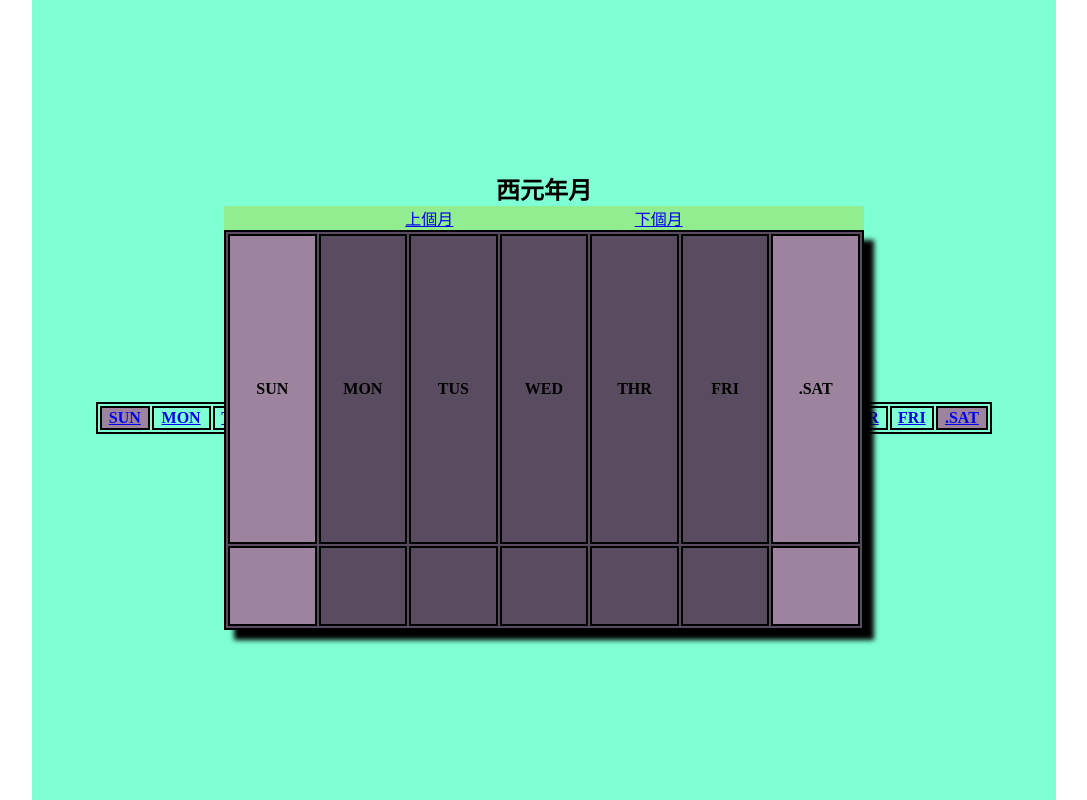
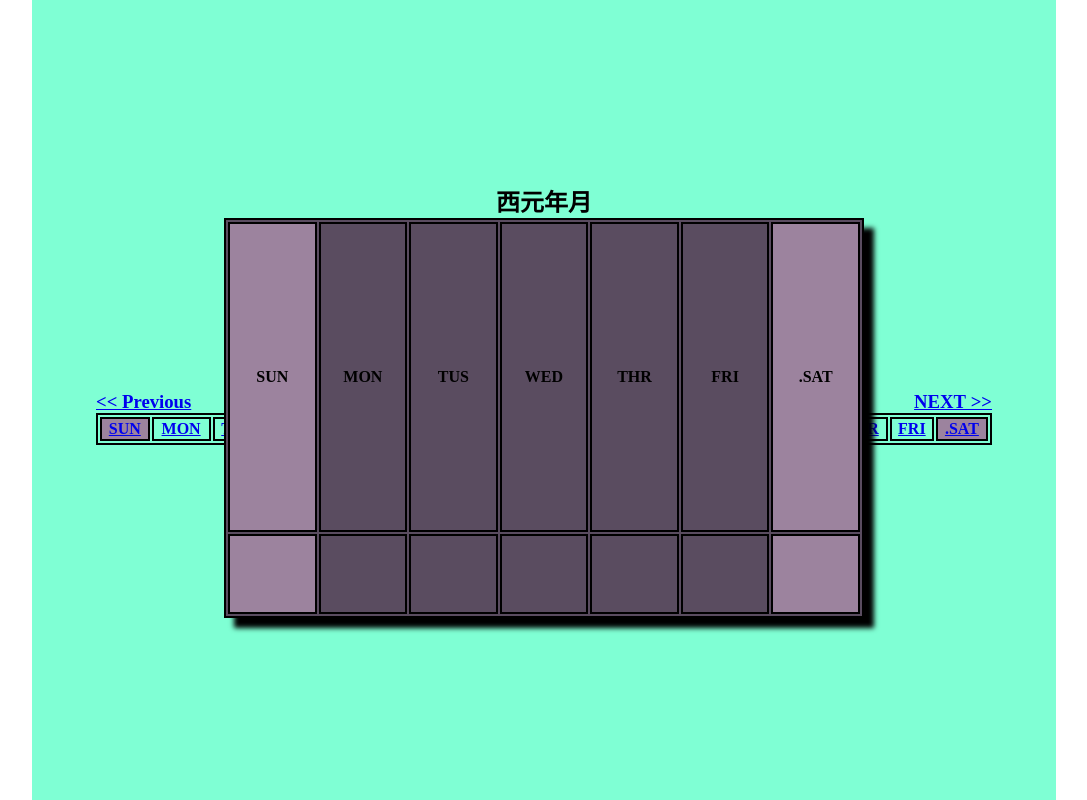
Before and after one commit to HannaWang003/Program_Hanna, a PHP site: page /calendar.php?r=1 in a window 1280 px wide. Shown: the whole page, without its empty margins (96-1183 px from the left). Run offline with PHP 8.4, Linux system fonts and the light colour scheme; data that the repository does not hold is empty.

Commit message:
修改為div版面_step 1(102-104)

```diff
--- a/P20231027_01/hw_02_calendar/calendar.php
+++ b/P20231027_01/hw_02_calendar/calendar.php
@@ -45,12 +45,15 @@
             background-color:white;
             filter:drop-shadow(10px 10px black);
         }
-        .PreNext{
-            margin:auto;
+        /* .PreNext{ */
+            /* margin:auto; */
             /* width:50vw; */
-            background-color:lightgreen;
-            display:flex;
-            justify-content: space-evenly;
+            /* background-color:lightgreen; */
+            /* display:flex; */
+            /* justify-content: space-evenly; */
+        /* } */
+        .preMonth h3{
+            text-align:left;
         }
         .thisMonth{
 position:fixed;
@@ -65,6 +68,9 @@ box-shadow:10px 10px 5px black;
         .thisMonth>table td{
             height:10vh;
             width:5vw;
+        }
+        .nextMonth h3{
+            text-align: right;
         }
     </style>
 </head>
@@ -87,10 +93,15 @@ box-shadow:10px 10px 5px black;
     $year1=$_GET['year1'];
     $year2=$_GET['year2'];
     ?>
+    <!-- 上個月 -->
    <div class="containerBox">
-   <div class="container">
+   <div class="container preMonth">
    <h2>西元<?=$year1?>年<?=$month1?>月</h2>
-        <a href="index.php?pre=<?=$month?>&year=<?=$year?>">
+   <a href="index.php?pre=<?=$month?>&year=<?=$year?>">
+<h3><<&nbsp;Previous</h3>
+<div class="monthDiv">
+
+</div>
     <table>
         <tr>
             <th class="bg-c1">SUN</th>
@@ -131,10 +142,10 @@ else{
     <!-- thisMonth -->
    <div class="container thisMonth">
    <h2>西元<?=$year?>年<?=$month?>月</h2>
-    <div class="PreNext">
-        <a href="index.php?pre=<?=$month?>&year=<?=$year?>">上個月</a>
-        <a href="index.php?next=<?=$month?>&year=<?=$year?>">下個月</a>
-    </div>
+    <!-- <div class="PreNext"> -->
+        <!-- <a href="index.php?pre=<?=$month?>&year=<?=$year?>">上個月</a> -->
+        <!-- <a href="index.php?next=<?=$month?>&year=<?=$year?>">下個月</a> -->
+    <!-- </div> -->
     <table>
         <tr>
             <th class="bg-c1">SUN</th>
@@ -178,10 +189,11 @@ else{
 ?>
 </table>
    </div>
-   <!-- nextMonty -->
-   <div class="container">
+   <!-- nextMonth -->
+   <div class="container nextMonth">
    <h2>西元<?=$year2?>年<?=$month2?>月</h2>
         <a href="index.php?next=<?=$month?>&year=<?=$year?>">
+        <h3>NEXT&nbsp;>></h3>
     <table>
         <tr>
             <th class="bg-c1">SUN</th>
```
